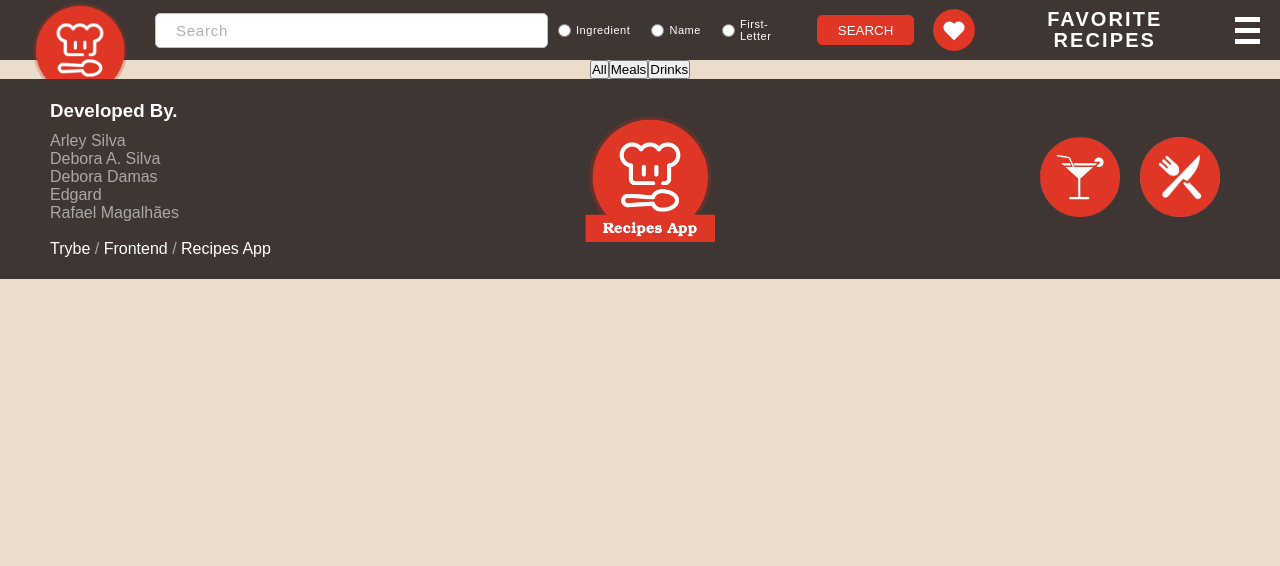
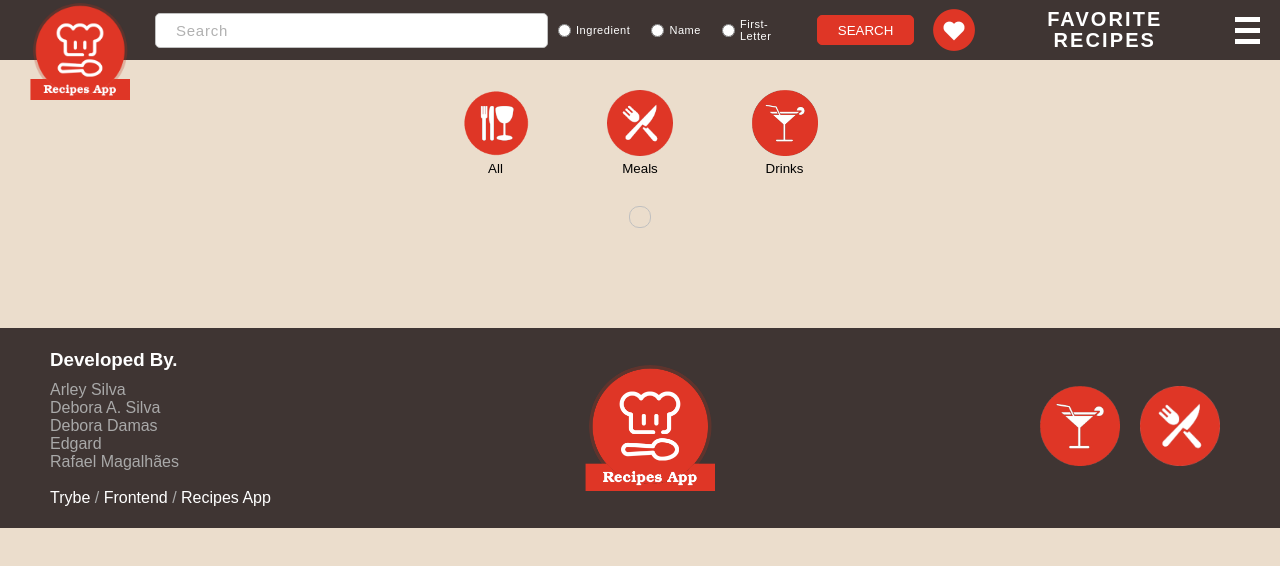
Before and after one commit to rafaelmagalhaesguedes/recipesApp, a React (Vite) app: page /favorite-recipes in a window 1280 px wide. Shown: the top 566 px of the page. Built offline with nearby package versions, Linux system fonts and the light colour scheme.

Commit message:
feat: styled page FavoriteRecipes

```diff
--- a/src/pages/FavoriteRecipes/FavoriteRecipes.tsx
+++ b/src/pages/FavoriteRecipes/FavoriteRecipes.tsx
@@ -3,6 +3,17 @@ import { Link } from 'react-router-dom';
 import shareIcon from '../../images/shareIcon.svg';
 import blackHeartIcon from '../../images/blackHeartIcon.svg';
 import { FavoriteRecipesType } from '../../types/types';
+import iconAll from '../../images/login/iconAll.png';
+import iconFood from '../../images/login/meals.png';
+import iconDrink from '../../images/login/drink.png';
+import {
+  ButtonsShareFavorite,
+  CardBody,
+  CardFavorites,
+  CardHeader,
+  FavoriteRecipesButtons,
+  FavoriteRecipesContainer,
+} from './Styles';
 
 function FavoriteRecipes() {
   const [favoriteRecipes, setFavoriteRecipes] = useState<FavoriteRecipesType[]>([]);
@@ -46,12 +57,13 @@ function FavoriteRecipes() {
   };
 
   return (
-    <div>
-      <div>
+    <FavoriteRecipesContainer>
+      <FavoriteRecipesButtons>
         <button
           onClick={ () => filterAll() }
           data-testid="filter-by-all-btn"
         >
+          <img src={ iconAll } alt="All" />
           All
         </button>
 
@@ -59,6 +71,7 @@ function FavoriteRecipes() {
           onClick={ () => filterMeals() }
           data-testid="filter-by-meal-btn"
         >
+          <img src={ iconFood } alt="Meals" />
           Meals
         </button>
 
@@ -66,30 +79,15 @@ function FavoriteRecipes() {
           onClick={ () => filterDrinks() }
           data-testid="filter-by-drink-btn"
         >
+          <img src={ iconDrink } alt="All" />
           Drinks
         </button>
-      </div>
+      </FavoriteRecipesButtons>
 
-      <div>
+      <CardFavorites>
         {favoriteRecipes && favoriteRecipes.map((recipe: FavoriteRecipesType, index) => (
           <div key={ index }>
-            <button onClick={ () => handleClickShare(recipe.id, recipe.type) }>
-              {!shared && <img
-                src={ shareIcon }
-                data-testid={ `${index}-horizontal-share-btn` }
-                alt="Share"
-              />}
-              {shared && <span>Link copied!</span>}
-            </button>
-            <button
-              onClick={ () => handleFavorite(recipe.id) }
-            >
-              <img
-                data-testid={ `${index}-horizontal-favorite-btn` }
-                src={ blackHeartIcon }
-                alt="Favorite"
-              />
-            </button>
+            <CardHeader>
               <Link
                 to={ recipe.type === 'meal'
                   ? `/meals/${recipe.id}` : `/drinks/${recipe.id}` }
@@ -100,10 +98,11 @@ function FavoriteRecipes() {
                   data-testid={ `${index}-horizontal-image` }
                   src={ recipe.image }
                   alt={ recipe.name }
-                width={ 340 }
                 />
               </Link>
+            </CardHeader>
 
+            <CardBody>
               <div>
                 { (recipe.type === 'meal') && (
                   <p data-testid={ `${index}-horizontal-top-text` }>
@@ -117,10 +116,32 @@ function FavoriteRecipes() {
                   </p>
                 )}
               </div>
+
+              <ButtonsShareFavorite>
+
+                <button
+                  onClick={ () => handleFavorite(recipe.id) }
+                >
+                  <img
+                    data-testid={ `${index}-horizontal-favorite-btn` }
+                    src={ blackHeartIcon }
+                    alt="Favorite"
+                  />
+                </button>
+                <button onClick={ () => handleClickShare(recipe.id, recipe.type) }>
+                  {!shared && <img
+                    src={ shareIcon }
+                    data-testid={ `${index}-horizontal-share-btn` }
+                    alt="Share"
+                  />}
+                  {shared && <span>Link copied!</span>}
+                </button>
+              </ButtonsShareFavorite>
+            </CardBody>
           </div>
         ))}
-      </div>
-    </div>
+      </CardFavorites>
+    </FavoriteRecipesContainer>
   );
 }
 
--- /dev/null
+++ b/src/pages/FavoriteRecipes/Styles.tsx
@@ -0,0 +1,76 @@
+import styled from 'styled-components';
+
+export const FavoriteRecipesContainer = styled.div`
+  display: flex;
+  flex-direction: column;
+  width: 80%;
+  align-items: center;
+  justify-content: center;
+`;
+
+export const FavoriteRecipesButtons = styled.div`
+  width: 50%;
+  display: flex;
+  justify-content: space-evenly;
+  margin: 30px;
+
+  button {
+    display: flex;
+    flex-direction: column;
+    align-items: center;
+    background-color: transparent;
+    border: none;
+    gap: 5px;
+  }
+
+  img {
+    width: 66px;
+  }
+
+  @media screen and (max-width: 360px) {
+    jutify-content: space-between;
+    width: 100%;
+  }
+`;
+
+export const CardFavorites = styled.div`
+  border: 1px solid #c0c0c0;
+  border-radius: 10px;
+  padding: 10px;
+  margin-bottom: 100px;
+`;
+
+export const CardHeader = styled.div`
+  p {
+    margin: 10px 0;
+    font-size: 20px;
+    font-weight: bold;
+  }
+
+  img {
+    width: 318px;
+  }
+`;
+
+export const CardBody = styled.div`
+  display: flex;
+  justify-content: space-between;
+
+  p {
+    margin: 10px 0;
+    font-size: 20px;
+    font-weight: bold;
+  }
+`;
+
+export const ButtonsShareFavorite = styled.div`
+  display: flex;
+  justify-content: space-evenly;
+  gap: 20px;
+
+  button {
+    background-color: transparent;
+    border: none;
+    cursor: pointer;
+  }
+`;
```
Lines whose indentation alone changed are shown as unchanged.
